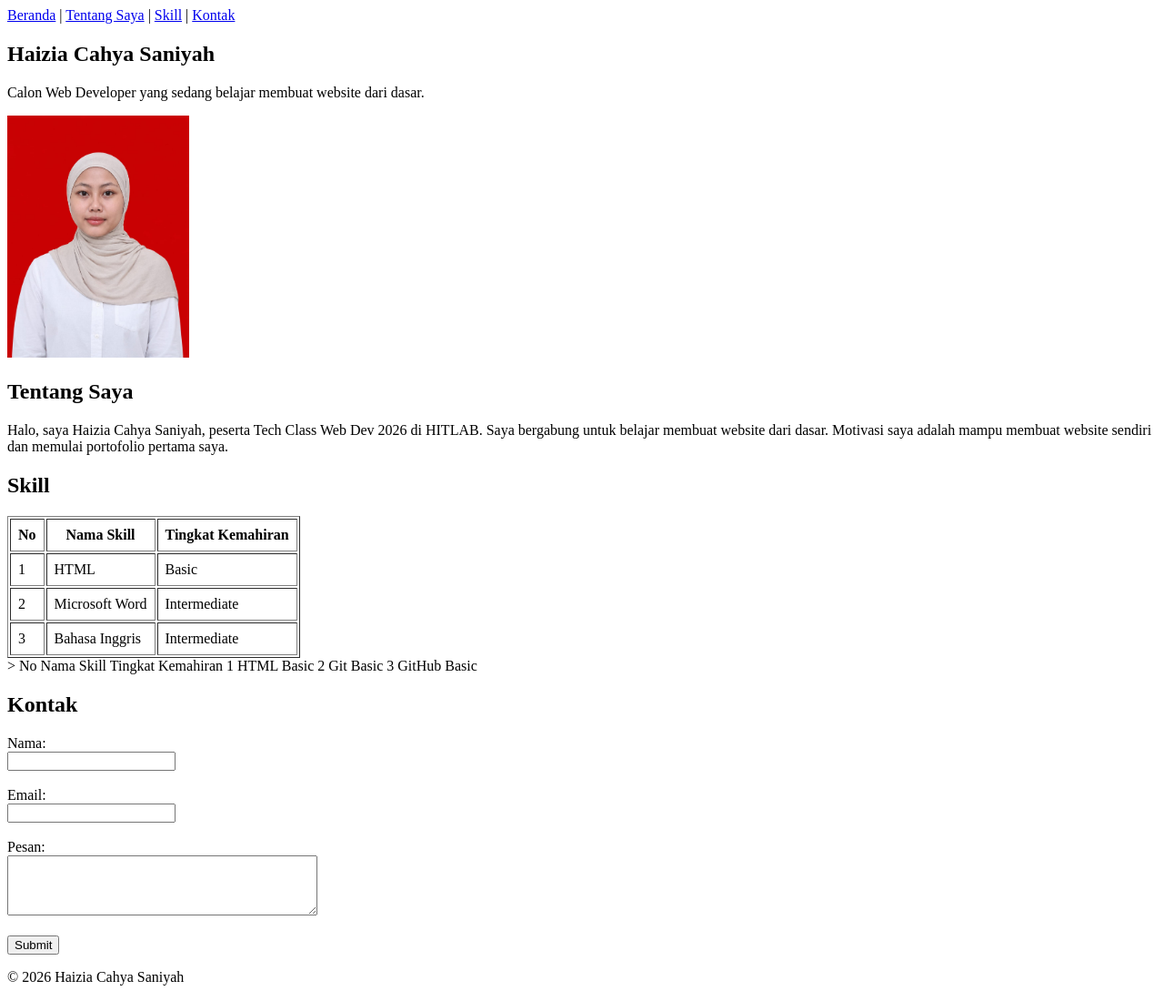
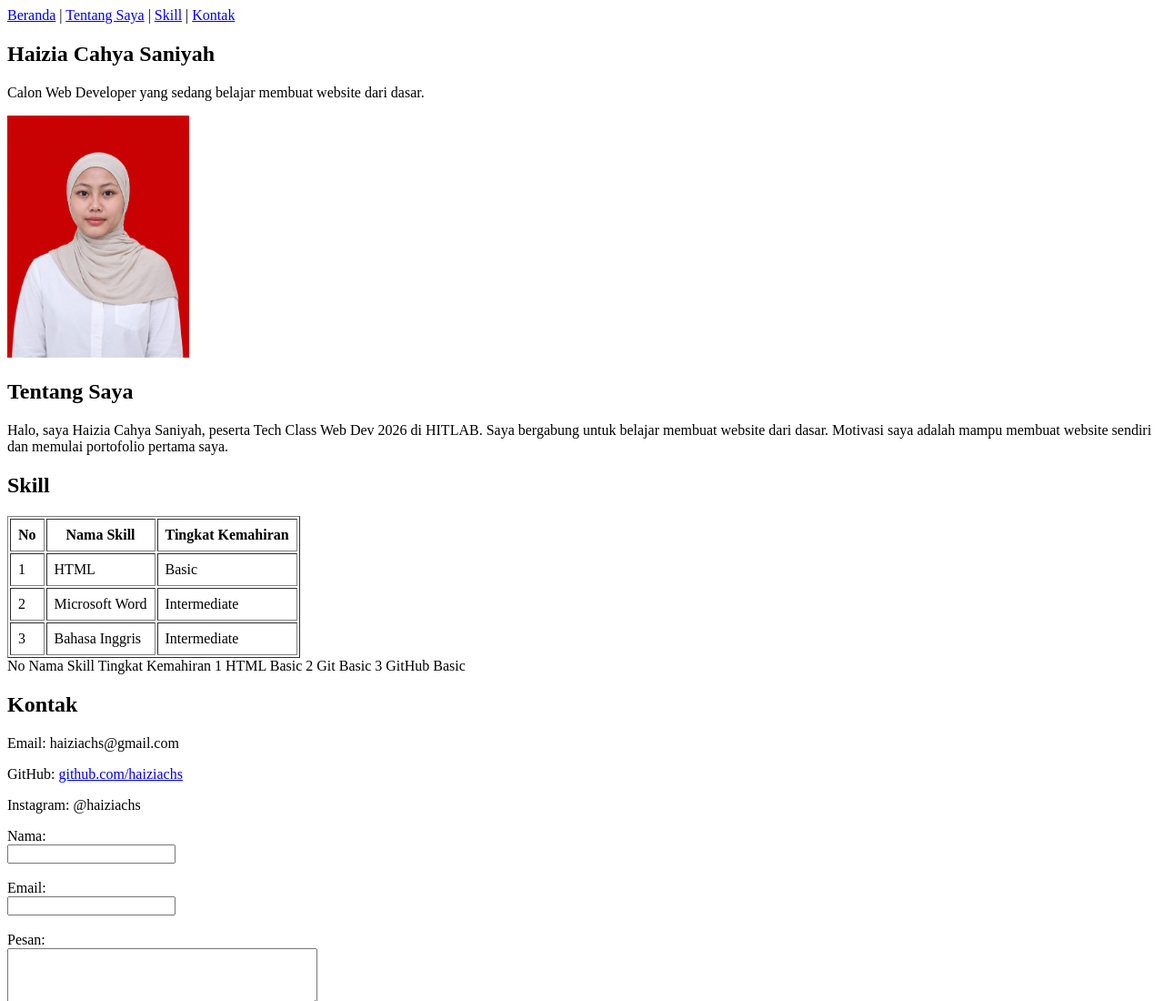
Before and after one commit to haiziachs/portofolio-hitlab-haizia, a plain HTML site: page index.html in a window 1280 px wide. Shown: the top 1100 px of the page at 91% size. Drawn offline with Linux system fonts and the light colour scheme.

Commit message:
Isi info kontak

```diff
--- a/index.html
+++ b/index.html
@@ -54,7 +54,7 @@
         <td>Bahasa Inggris</td>
         <td>Intermediate</td>
     </tr>
-</table>>
+</table>
                 <tr>
                     <th>No</th>
                     <th>Nama Skill</th>
@@ -80,6 +80,9 @@
 
         <section id="kontak">
             <h2>Kontak</h2>
+            <p>Email: haiziachs@gmail.com</p>
+<p>GitHub: <a href="https://github.com/haiziachs">github.com/haiziachs</a></p>
+<p>Instagram: @haiziachs</p>
             <form>
                 <label for="nama">Nama:</label><br>
                 <input type="text" id="nama" name="nama" required><br><br>
```
